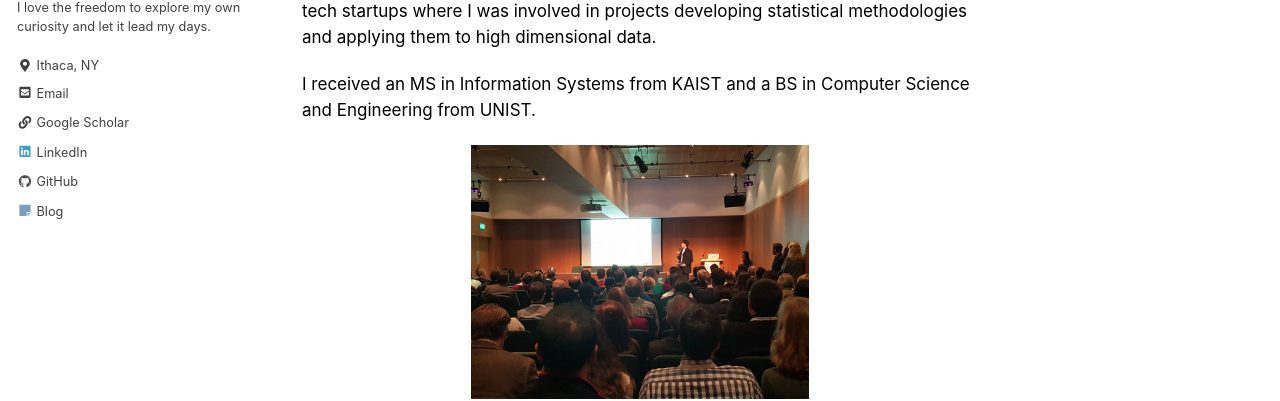
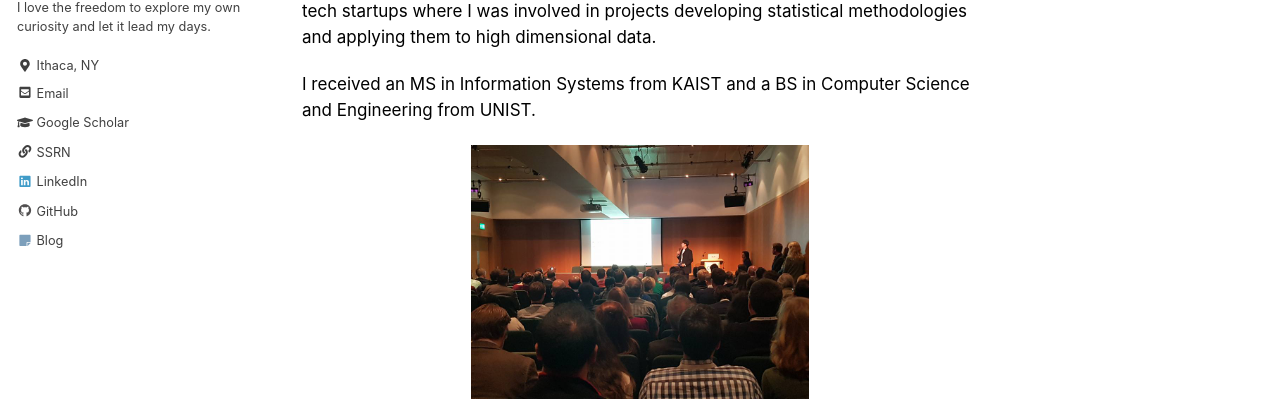
Before and after one commit to jonghkim/jonghkim.github.io, a Jekyll site: the page built from index.md, in a window 1280 px wide. Shown: the part 284-685 px from the top of the page. Built offline with Jekyll 4.4.1, drawn with Linux system fonts in a browser that asks for light colours.

Commit message:
add ssrn

```diff
--- a/_config.yml
+++ b/_config.yml
@@ -131,6 +131,7 @@ author:
   xing             :
   youtube          : # "https://youtube.com/c/MichaelRoseDesign"
   google_scholar   : hNXJ2fsAAAAJ
+  ssrn             : 2564803
   blog             : "/"
 
 
--- a/_includes/author-profile.html
+++ b/_includes/author-profile.html
@@ -100,7 +100,15 @@
       {% if author.google_scholar %}
         <li>
           <a href="https://scholar.google.co.kr/citations?user={{ author.google_scholar }}" itemprop="url">
-            <i class="fas fa-fw fa-link" aria-hidden="true"></i> Google Scholar
+            <i class="fas fa-fw fa-graduation-cap" aria-hidden="true"></i> Google Scholar
+          </a>
+        </li>
+      {% endif %}
+
+      {% if author.ssrn %}
+        <li>
+          <a href="https://scholar.google.co.kr/citations?user={{ author.ssrn }}" itemprop="url">
+            <i class="fas fa-fw fa-link" aria-hidden="true"></i> SSRN
           </a>
         </li>
       {% endif %}
```
